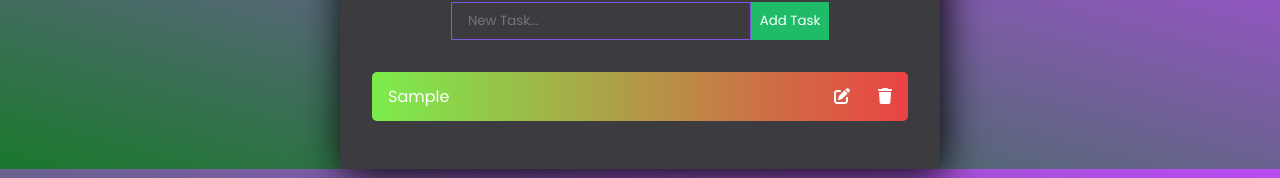
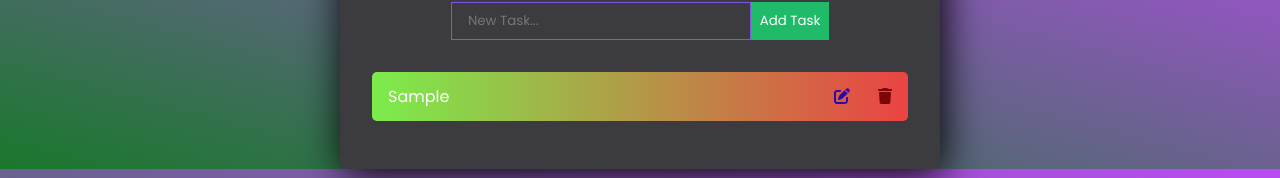
Before and after one commit to skillhunter333/todolist-react, a React (Create React App) app: page / in a window 1280 px wide. Both pictures are taken after typing "Sample" into the empty fields and a click on the button "Add Task". Shown: the part 176-354 px from the top of the page. Built offline with nearby package versions, Linux system fonts and the light colour scheme.

Commit message:
changed some style

```diff
--- a/src/App.css
+++ b/src/App.css
@@ -99,12 +99,14 @@ h1 {
 
 .fa-trash {
   margin-left: 1.75rem;
+  color: #7f0606;
 }
 
 .completed {
-  color: #6e4dc3;
+  color: #000;
   text-decoration: line-through;
 }
-.faPenToSquare {
+.fa-pen-to-square {
   margin-left: 0.75rem;
+  color: #2905ab;
 }
--- a/src/components/Form.js
+++ b/src/components/Form.js
@@ -10,6 +10,7 @@ export const TodoForm = ({addTodo}) => {
         addTodo(value);
         // clear form after submission
         setValue('');
+
       };
   return (
     <form onSubmit={handleSubmit} className="TodoForm">
```
